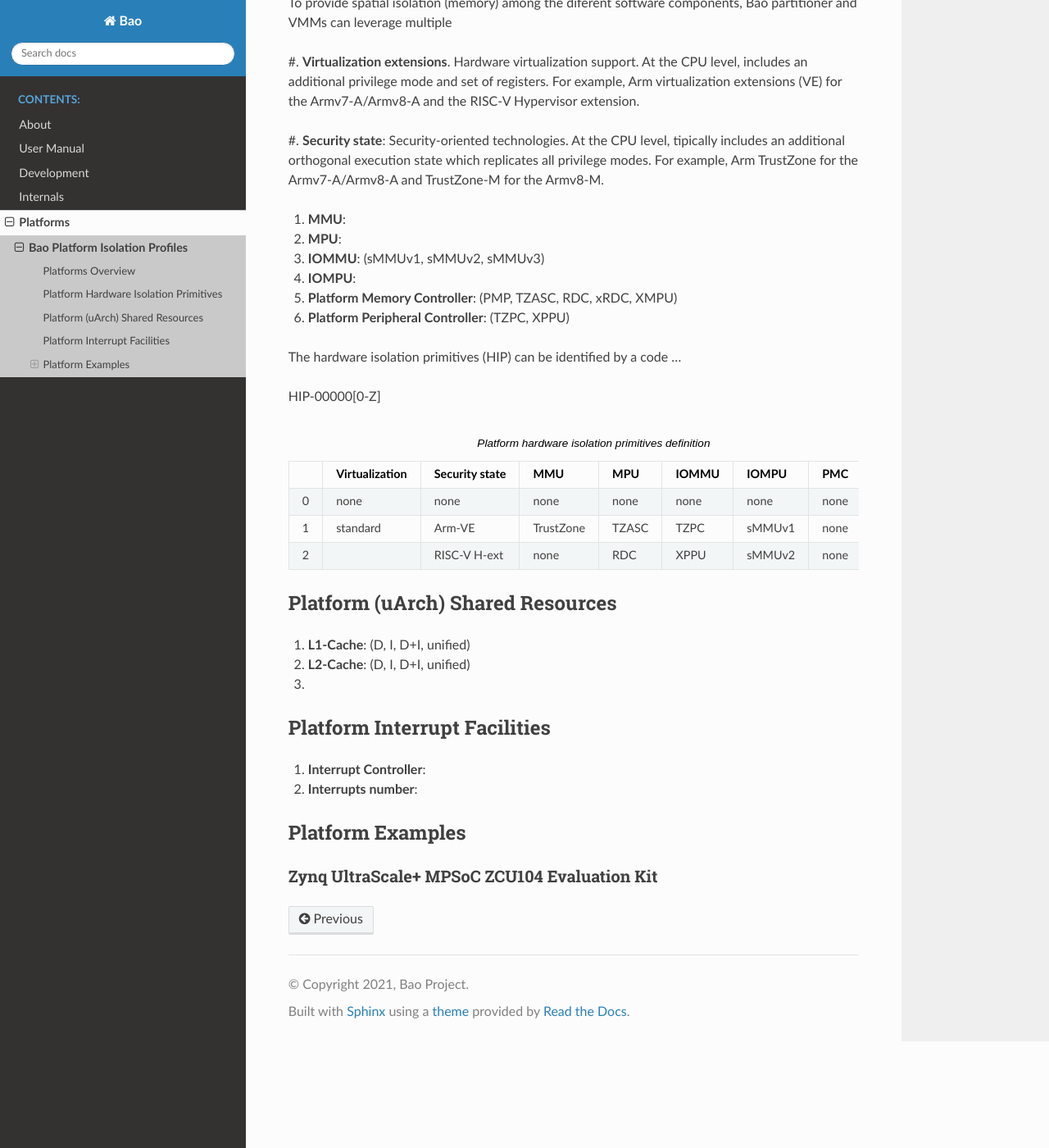
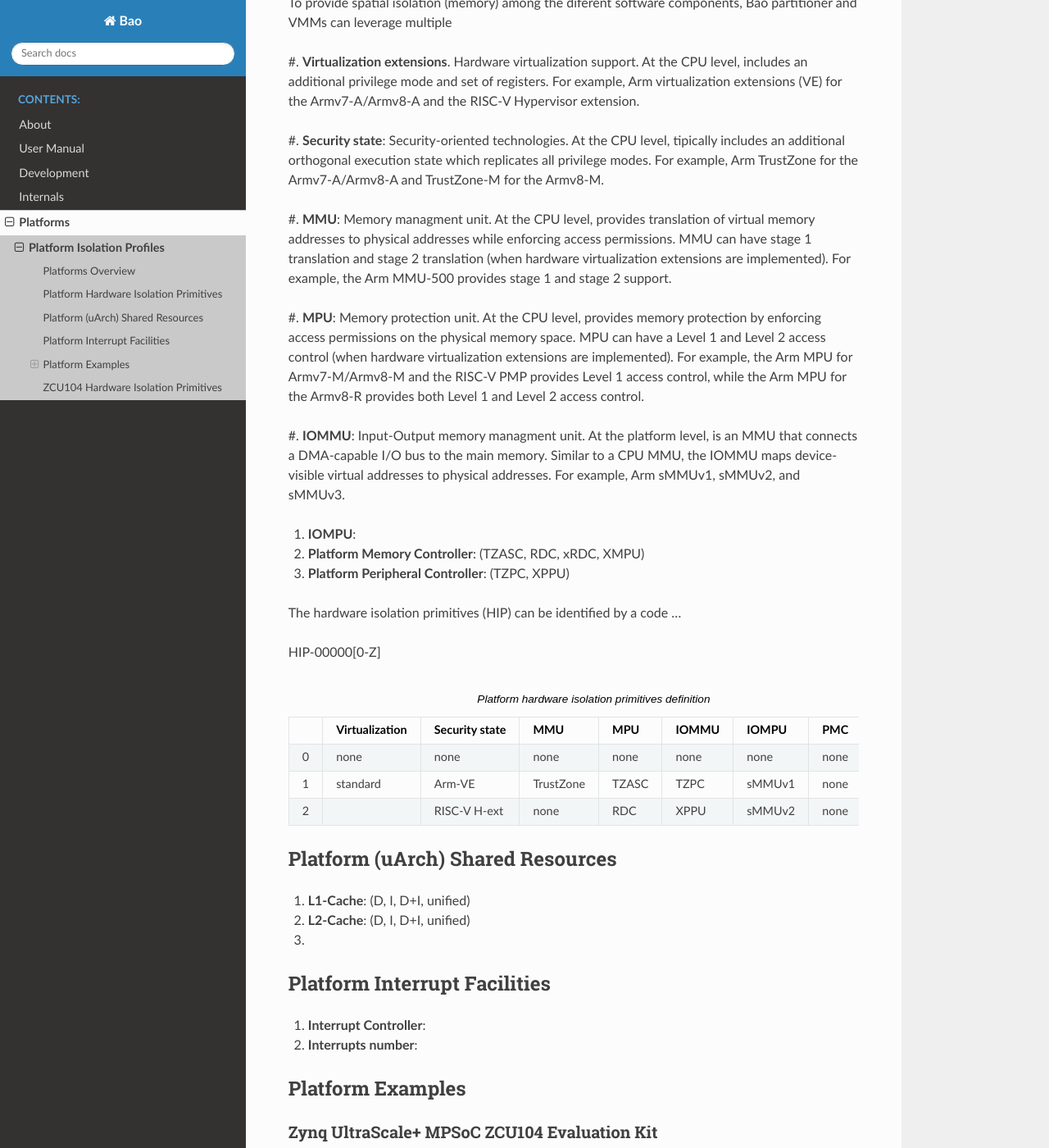
Before and after one commit to bao-project/bao-docs, a Sphinx documentation site: the page built from source/platform/platform.rst, in a window 1280 px wide and 1400 px high, scrolled down 688 px. Shown: the whole window at 82% size. Built offline with Sphinx 7.4.7 and the Read the Docs theme 2.0.0, drawn with Linux system fonts in a browser that asks for light colours; some of the changed text lies outside the part shown.

Commit message:
update platform HIP section

```diff
--- a/source/platform/platform.rst
+++ b/source/platform/platform.rst
@@ -1,6 +1,6 @@
 .. _platform:
 
-Bao Platform Isolation Profiles
+Platform Isolation Profiles
 ################################
 
 
@@ -43,15 +43,28 @@ tipically includes an additional orthogonal execution state which replicates
 all privilege modes. For example, Arm TrustZone for the Armv7-A/Armv8-A and
 TrustZone-M for the Armv8-M.
 
-#. **MMU**:
+#. **MMU**: Memory managment unit. At the CPU level, provides translation of
+virtual memory addresses to physical addresses while enforcing access
+permissions. MMU can have stage 1 translation and stage 2 translation (when
+hardware virtualization extensions are implemented). For example, the Arm
+MMU-500 provides stage 1 and stage 2 support.
 
-#. **MPU**:
+#. **MPU**: Memory protection unit. At the CPU level, provides memory protection
+by enforcing access permissions on the physical memory space. MPU can have a
+Level 1 and Level 2 access control (when hardware virtualization extensions are
+implemented). For example, the Arm MPU for Armv7-M/Armv8-M and the RISC-V PMP
+provides Level 1 access control, while the Arm MPU for the Armv8-R provides both
+Level 1 and Level 2 access control.
 
-#. **IOMMU**: (sMMUv1, sMMUv2, sMMUv3)
+
+#. **IOMMU**: Input-Output memory managment unit. At the platform level, is an
+MMU that connects a DMA-capable I/O bus to the main memory. Similar to a
+CPU MMU, the IOMMU maps device-visible virtual addresses to physical addresses.
+For example, Arm sMMUv1, sMMUv2, and sMMUv3.
 
 #. **IOMPU**:
 
-#. **Platform Memory Controller**: (PMP, TZASC, RDC, xRDC, XMPU)
+#. **Platform Memory Controller**: (TZASC, RDC, xRDC, XMPU)
 
 #. **Platform Peripheral Controller**: (TZPC, XPPU)
 
@@ -128,3 +141,6 @@ Platform Examples
 
 Zynq UltraScale+ MPSoC ZCU104 Evaluation Kit
 =============================================
+
+ZCU104 Hardware Isolation Primitives
+***************************************
```
